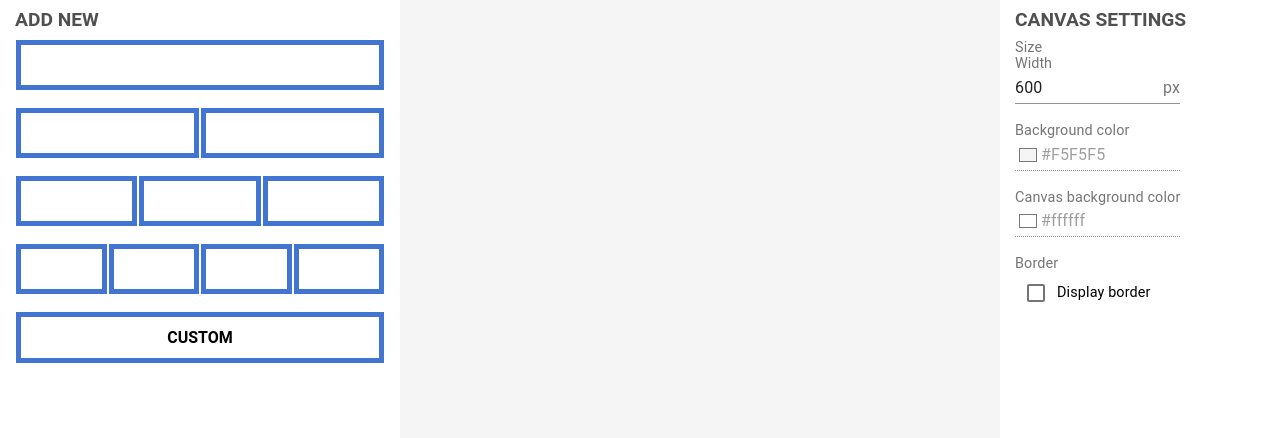
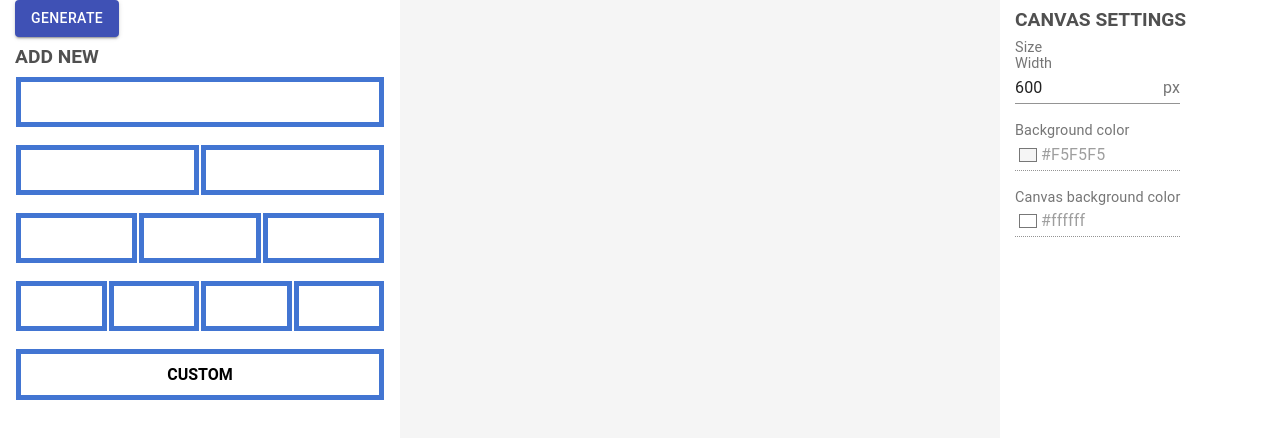
Before and after one commit to sdavid98/thesis-work, a React (Create React App) app: page / in a window 1280 px wide. Shown: the top 438 px of the page. Built offline with nearby package versions, Linux system fonts and the light colour scheme.

Commit message:
cleanup, UI fixes, first generator proto

```diff
--- a/package.json
+++ b/package.json
@@ -10,11 +10,9 @@
     "@testing-library/user-event": "^7.2.1",
     "@tinymce/tinymce-react": "^3.6.0",
     "react": "^16.13.1",
-    "react-beautiful-dnd": "^13.0.0",
     "react-contenteditable": "^3.3.5",
     "react-dom": "^16.13.1",
     "react-redux": "^7.2.0",
-    "react-rnd": "^10.1.10",
     "react-scripts": "3.4.1",
     "redux": "^4.0.5"
   },
--- a/src/App.js
+++ b/src/App.js
@@ -1,31 +1,22 @@
-import React, {useEffect} from 'react';
+import React from 'react';
 import {useDispatch, useSelector} from "react-redux";
 import './App.css'
 import Panel from "./components/Panel";
 import MenuItems from "./components/MenuItems";
 import BlockSettings from "./components/BlockSettings";
-import {changeActiveItemId, changeCanvasWidth, makeCanvasDimensionsReCalculate} from "./actions";
+import {changeActiveItemId} from "./actions";
 import Popup from "./components/Popup";
 import StructureEditor from "./components/StructureEditor";
 import Canvas from "./components/Canvas";
 import RowActions from "./components/RowActions";
+import Button from "@material-ui/core/Button";
+import Generator from "./components/Generator";
 
 const App = () => {
 	const dispatch = useDispatch();
 	const canvasStyle = useSelector(state => state.items.canvasStyle);
-	const makeDimensionsReCalculate = useSelector(state => state.items.makeCanvasDimensionsRecalculate);
-
-	useEffect(() => {
-		if (makeDimensionsReCalculate) {
-			dispatch(makeCanvasDimensionsReCalculate(false));
-			if (canvasStyle.border.split(' ')[0] !== 'none') {
-				dispatch(changeCanvasWidth(parseInt(canvasStyle.width) - 2 * parseInt(canvasStyle.border.split(' ')[2])));
-			}
-			else {
-				dispatch(changeCanvasWidth(parseInt(canvasStyle.width) + 2 * parseInt(canvasStyle.border.split(' ')[2])));
-			}
-		}
-	}, [canvasStyle.border, canvasStyle.width, dispatch, makeDimensionsReCalculate]);
+	const activeStructureItem = useSelector(state => state.structure.activeDataId);
+	const structureData = useSelector(state => state.structure.data);
 
 	const clickHandler = (e) => {
 		if(e.target.className === 'ui') {
@@ -35,18 +26,27 @@ const App = () => {
 
 	const [open, setOpen] = React.useState(false);
 
-	const handleOpen = () => {
-		setOpen(true);
+	const handleOpen = (num) => {
+		setOpen(num);
 	};
 
 	const handleClose = () => {
 		setOpen(false);
 	};
 
+	const generateClick = (
+		<Generator
+			columns={structureData.find(data => data.id === activeStructureItem) && structureData.find(data => data.id === activeStructureItem).columns.filter(col => col.level === 0)}
+			rows={structureData.find(data => data.id === activeStructureItem) && structureData.find(data => data.id === activeStructureItem).rows}
+			dataId={activeStructureItem}
+		/>
+	);
+
 	return (
 		<div className="App" style={{backgroundColor: canvasStyle.backColor}}>
 			<div className="ui" onClick={clickHandler}>
 				<Panel>
+					<Button onClick={() => handleOpen(2)} color='primary' variant='contained'>GENERATE</Button>
 					<MenuItems modalOpener={handleOpen} />
 					<RowActions modalOpener={handleOpen}/>
 					<BlockSettings rowSettings={true} />
@@ -56,8 +56,11 @@ const App = () => {
 					<BlockSettings rowSettings={false} />
 				</Panel>
 			</div>
-			<Popup open={open} modalCloser={handleClose}>
+			<Popup open={open === 1} modalCloser={handleClose}>
 				<StructureEditor/>
+			</Popup>
+			<Popup open={open === 2} modalCloser={handleClose}>
+				{generateClick}
 			</Popup>
 		</div>
 	);
--- a/src/canvasOptions.js
+++ b/src/canvasOptions.js
@@ -1,10 +1,8 @@
 import blockStyleValidations from "./blockStyleValidations";
 import {
     changeCanvasBackColor,
-    changeCanvasBorder,
     changeCanvasForeColor,
     changeCanvasWidth,
-    makeCanvasDimensionsReCalculate,
 } from "./actions";
 
 const canvasOptions = [
@@ -62,69 +60,6 @@ const canvasOptions = [
         value: activeItem => activeItem.canvasStyle.foreColor,
         displayColorPicker: true
     },
-    {
-        id: 'border',
-        label: 'Border',
-        type: 'checkbox',
-        change: (activeItem, itemText, value) => {
-            const border = {
-                'Displayborder': activeItem.canvasStyle['border'].split(' ')[0],
-                'Border color': activeItem.canvasStyle['border'].split(' ')[1],
-                'Border width': activeItem.canvasStyle['border'].split(' ')[2]
-            };
-            const styleValues = {
-                'Displayborder': () => value ? 'solid' : 'none',
-                'Border width': () => blockStyleValidations['borderWidth'](value) ? `${value}px` : activeItem.canvasStyle['border'].split(' ')[2],
-                'Border color': () => value ? value : activeItem.canvasStyle['border'].split(' ')[1]
-            };
-            border[itemText] = styleValues[itemText]();
-            return changeCanvasBorder(`${border['Displayborder']} ${border['Border color']} ${border['Border width']}`);
-        },
-        hasAfterChangeFunction: true,
-        afterChange: () => makeCanvasDimensionsReCalculate(true),
-        childChange: true,
-        items: [
-            {
-                label: 'Display border',
-                watch: 'border',
-                disabled: false,
-                displayLabel: false,
-                value: activeItem => activeItem.canvasStyle.border.split(' ')[0] !== 'none',
-
-                type: 'text',
-                childInputs: [
-                    {
-                        label: 'Border color',
-                        watch: 'border',
-                        disabled: true,
-                        displayLabel: false,
-                        hasAfterChangeFunction: false,
-                        value: activeItem => {
-                            if (activeItem.canvasStyle.border.split(' ').length === 3) {
-                                return activeItem.canvasStyle.border.split(' ')[1];
-                            }
-                            return activeItem.canvasStyle.border;
-                        },
-                        displayColorPicker: true
-                    },
-                    {
-                        label: 'Border width',
-                        watch: 'border',
-                        disabled: false,
-                        displayLabel: false,
-                        hasAfterChangeFunction: true,
-                        afterChange: () => makeCanvasDimensionsReCalculate(true),
-                        value: activeItem => {
-                            if (activeItem.canvasStyle.border.split(' ').length === 3) {
-                                return parseInt(activeItem.canvasStyle.border.split(' ')[2]);
-                            }
-                            return parseInt(activeItem.canvasStyle.border);
-                        }
-                    }
-                ]
-            }
-        ]
-    },
 ];
 
 export default  canvasOptions;
--- a/src/components/Canvas.js
+++ b/src/components/Canvas.js
@@ -18,7 +18,7 @@ const Canvas = () => {
     };
 
     return (
-        <div style={{width: canvasStyle.width, backgroundColor: canvasStyle.foreColor, outline: canvasStyle.border}} className='canvas'>
+        <div style={{width: canvasStyle.width, backgroundColor: canvasStyle.foreColor}} className='canvas'>
             {structureData.length > 0 &&
             structureData.map((data, index) => (
                 <div style={{backgroundColor: getBgColor(data.id), display: 'grid', justifyContent: rowStyles.find(style => style.id === data.id).justifyContent}} onClick={() => dispatch(changeActiveStructureId(data.id))} key={index}>
--- /dev/null
+++ b/src/components/Generator.js
@@ -0,0 +1,34 @@
+import {useSelector} from "react-redux";
+
+const create = (columns, rows, dataId, structureData) => {
+    let result = '';
+    result += "<table cellspacing='0' cellpadding='0' border='0'><tr>";
+    columns.map((col) => {
+        result += "<td valign='top'><table cellspacing='0' cellpadding='3' border='1px'>";
+        col.rows.map(colRow => {
+            return rows.filter(row => row.id === colRow).map((row, index) => {
+                result += "<tr><td valign='top'>";
+                if (row.columns && row.columns.length > 0) {
+                    result += create(structureData.find(data => data.id === dataId).columns.filter(col => row.columns.indexOf(col.id) >= 0), rows, dataId, structureData);
+                }
+                else {
+                    result += `<div>${row.content}</div>`;
+                }
+                result += "</td></tr>";
+                return result;
+            })
+        });
+        result += "</table></td>";
+    });
+    result += "</tr></table>";
+    return result;
+};
+
+const Generator = (props) => {
+    const structureData = useSelector(state => state.structure.data);
+
+    return create(props.columns, props.rows, props.dataId, structureData);
+
+};
+
+export default Generator;
--- a/src/components/MenuItems.js
+++ b/src/components/MenuItems.js
@@ -65,7 +65,7 @@ const MenuItems = (props) => {
         dispatch(createStructure(newId, type, colWidth));
 
         if (type === 'custom') {
-            props.modalOpener();
+            props.modalOpener(1);
         }
     };
 
--- a/src/components/RowActions.js
+++ b/src/components/RowActions.js
@@ -43,7 +43,7 @@ const RowActions = (props) => {
         <div>
             <div className={classes.label}>ROW SETTINGS</div>
             <div className={classes.grid}>
-                <Button onClick={props.modalOpener} size='medium' variant='contained' color='primary'>
+                <Button onClick={() => props.modalOpener(1)} size='medium' variant='contained' color='primary'>
                     Change structure
                 </Button>
                 <Button onClick={() => dispatch(deleteRow())} size='medium' variant="outlined" color='secondary'>
--- a/src/components/StructureBuild.js
+++ b/src/components/StructureBuild.js
@@ -43,7 +43,7 @@ const StructureBuild = (props) => {
     };
 
     const getContent = (contentId, rowId) => {
-        if (contentId && contentItems.find(item => item.id === contentId)) {
+        if (props.isOnCanvas && contentId && contentItems.find(item => item.id === contentId)) {
             return <Content item={contentItems.find(item => item.id === contentId)} />
         }
         if (props.isOnCanvas && props.active) {
```
Also changed, not shown: src/actions/index.js (+3 -17 lines), src/reducers/index.js (+0 -14 lines).
